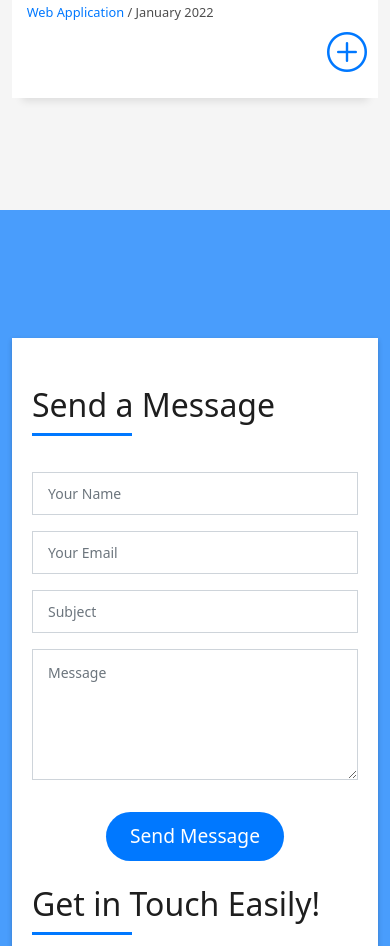
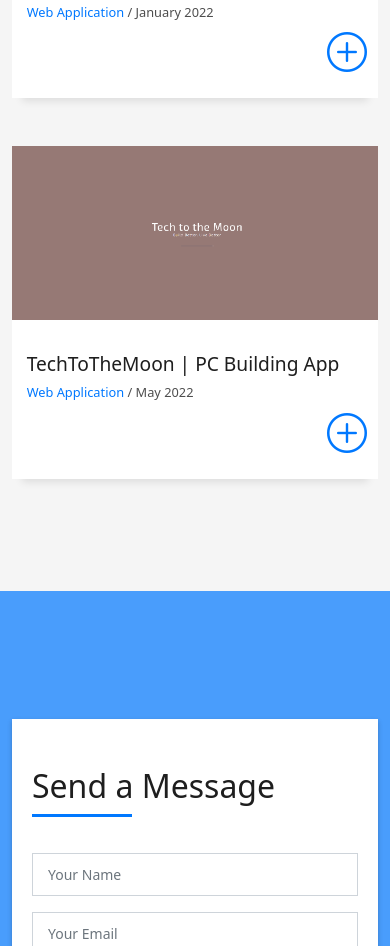
Before and after one commit to Kasraesf/Portfolio, a plain HTML site: page Resume website/index.html in a window 390 px wide. Shown: the part 5606-6552 px from the top of the page. Drawn offline with Linux system fonts and the light colour scheme.

Commit message:
Tech to the moon

```diff
--- a/Resume website/index.html
+++ b/Resume website/index.html
@@ -211,7 +211,8 @@
               <ul>
                 <li>Collaborated with team members to achieve target results.</li>
                 <li>Developed and maintained courteous and effective working relationships.</li>
-                <li>Actively listened to customers, handled concerns quickly and escalated major issues to supervisor.</li>
+                <li>Actively listened to customers, handled concerns quickly and escalated major issues to supervisor.
+                </li>
                 <li>Maintained excellent attendance record, consistently arriving to work on time.</li>
               </ul>
             </div>
@@ -304,6 +305,30 @@
                   <div class="col-sm-4">
                     <div class="w-like">
                       <a href="https://onlysportsfans.netlify.app/"> <span class="bi bi-plus-circle"></span></a>
+                    </div>
+                  </div>
+                </div>
+              </div>
+            </div>
+          </div>
+          <div class="col-md-4">
+            <div class="work-box">
+              <a href="./assets/img/TechtotheMoon.png" data-gallery="portfolioGallery" class="portfolio-lightbox">
+                <div class="work-img">
+                  <img src="./assets/img/TechtotheMoon.png" alt="" class="img-fluid">
+                </div>
+              </a>
+              <div class="work-content">
+                <div class="row">
+                  <div class="col-sm-8">
+                    <h2 class="w-title">TechToTheMoon | PC Building App</h2>
+                    <div class="w-more">
+                      <span class="w-ctegory">Web Application</span> / <span class="w-date">May 2022</span>
+                    </div>
+                  </div>
+                  <div class="col-sm-4">
+                    <div class="w-like">
+                      <a href="https://techtothemoon.herokuapp.com/"> <span class="bi bi-plus-circle"></span></a>
                     </div>
                   </div>
                 </div>
```
Also changed, not shown: Resume website/assets/img/TechtotheMoon.png (added).
